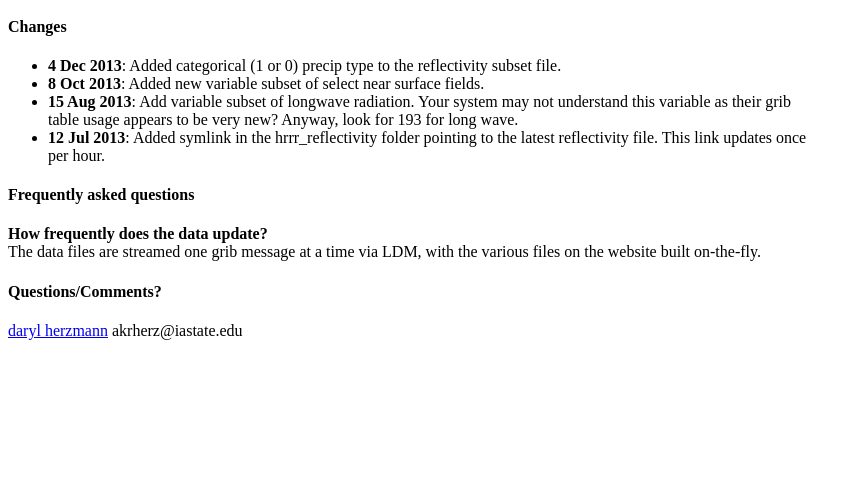
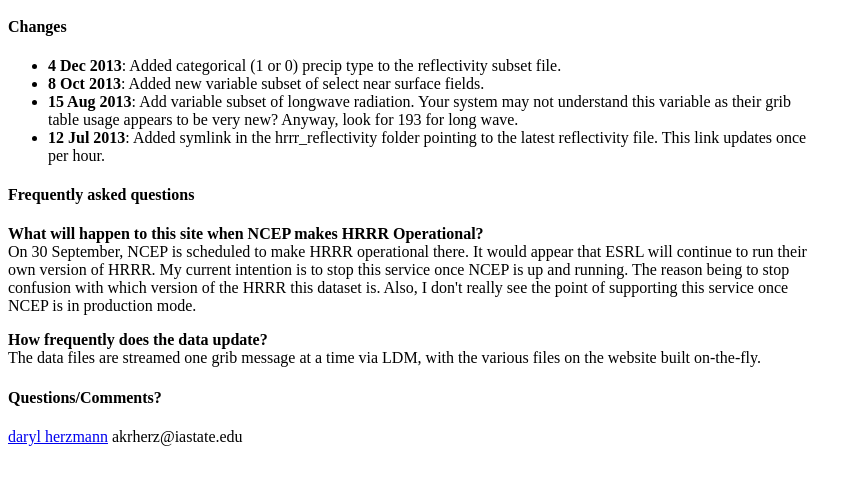
Before and after one commit to akrherz/hrrr, a PHP site: page / in a window 1280 px wide. Shown: the part 307-800 px from the top of the page, without its empty margins (0-862 px from the left). Run offline with PHP 8.4, Linux system fonts and the light colour scheme.

Commit message:
add note about what will happen to HRRR

```diff
--- a/htdocs/index.php
+++ b/htdocs/index.php
@@ -44,6 +44,13 @@
 
  <H4>Frequently asked questions</H4>
 
+  <p><strong>What will happen to this site when NCEP makes HRRR Operational?</strong><br />
+ On 30 September, NCEP is scheduled to make HRRR operational there.  It would appear
+ that ESRL will continue to run their own version of HRRR.  My current intention
+ is to stop this service once NCEP is up and running.  The reason being to stop
+ confusion with which version of the HRRR this dataset is.  Also, I don't really
+ see the point of supporting this service once NCEP is in production mode.
+
  <p><strong>How frequently does the data update?</strong><br />
  The data files are streamed one grib message at a time via LDM, with the various
  files on the website built on-the-fly.
```
